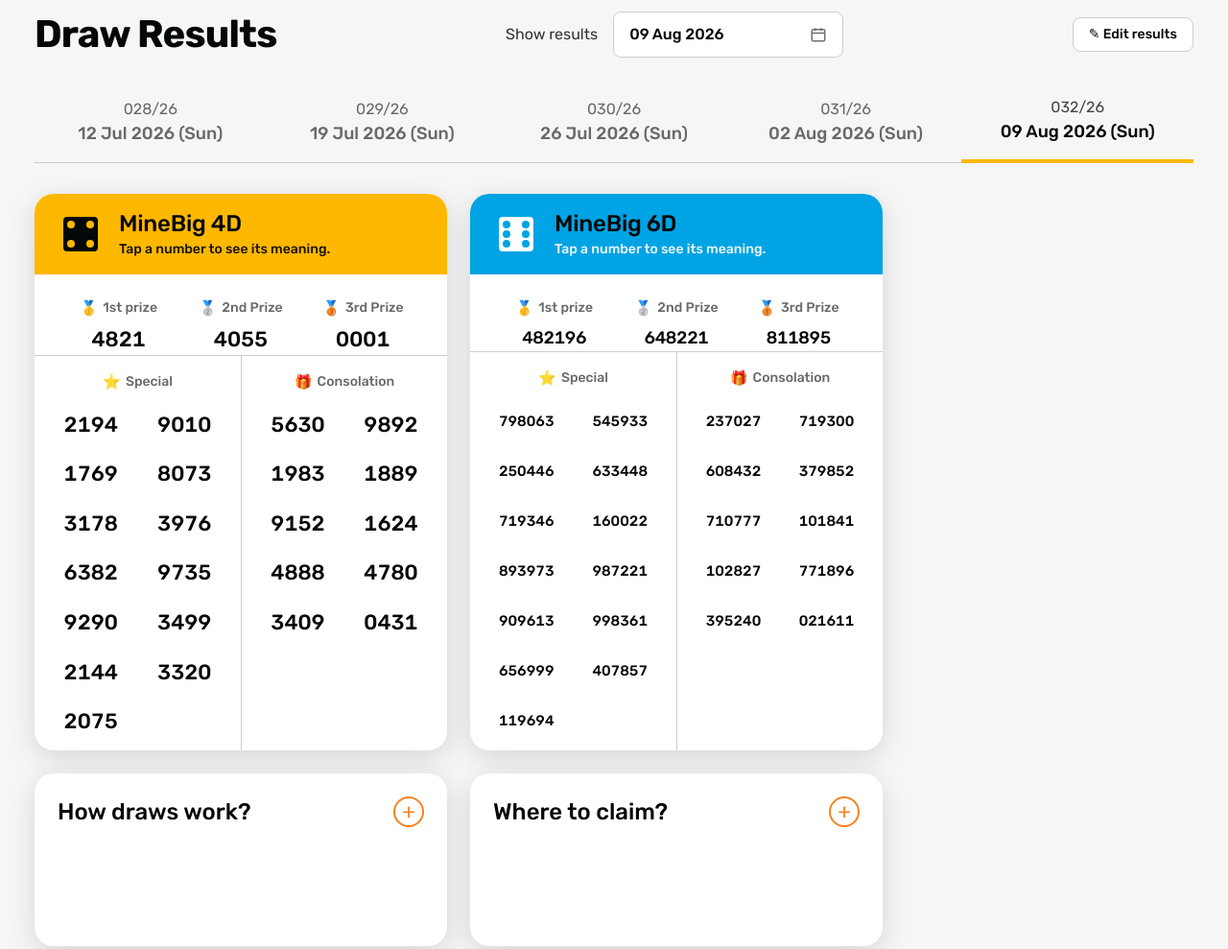
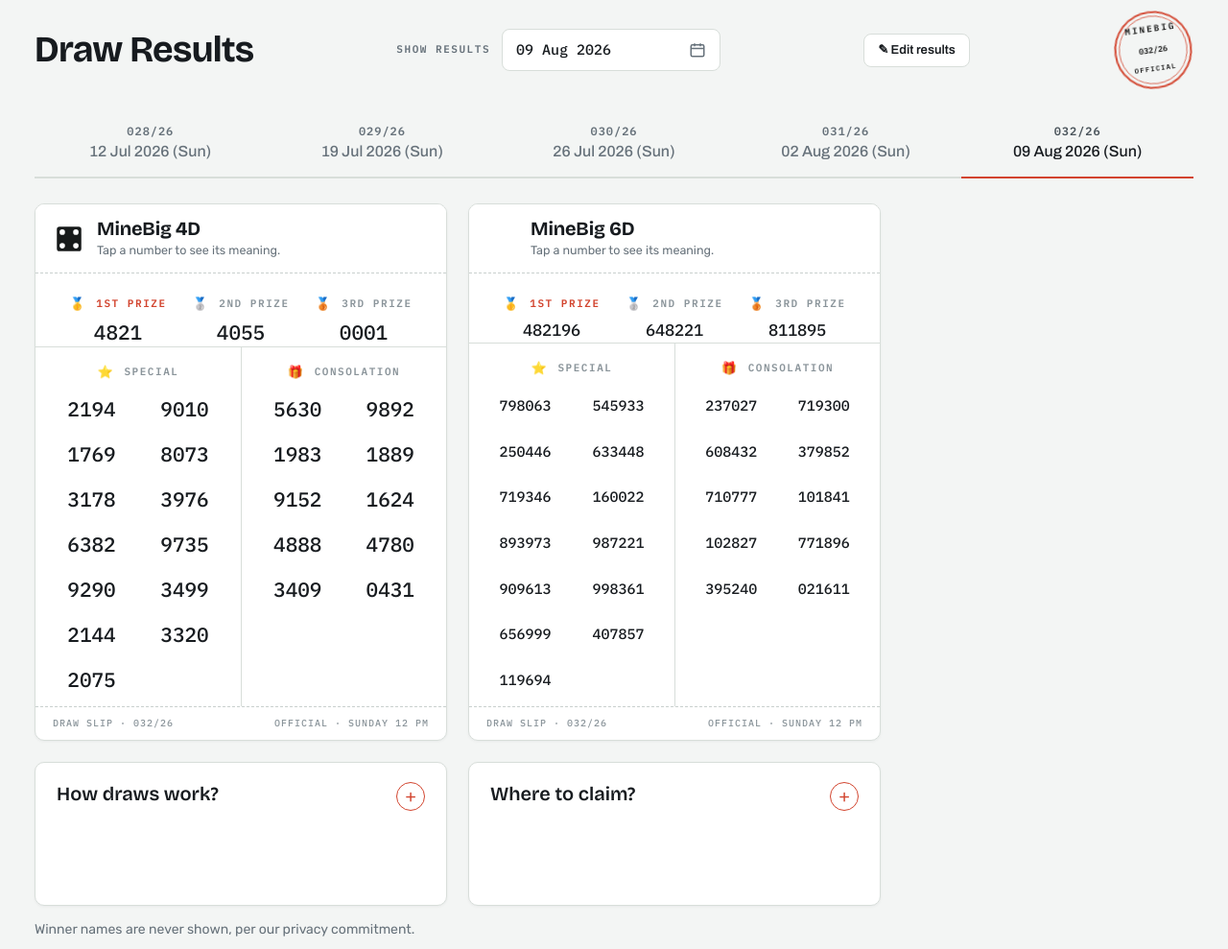
Before and after one commit to saksham-45/minebig, a website: page winning.html in a window 1280 px wide. Shown: the part 120-1109 px from the top of the page at 96% size. Drawn offline with nearby package versions, Linux system fonts and the light colour scheme.

Commit message:
Draw Slip identity: printed-slip results world with official stamp, paper/ink palette, Bricolage + Archivo + Plex Mono

```diff
--- a/css/style.css
+++ b/css/style.css
@@ -1229,68 +1229,103 @@
 .story .mag { color: var(--orange-deep); font-weight: 700; }
 
 /* ============================================================
-   Draw Results — ticket board
-   ============================================================ */
-body:has(.draw-page) { background: #f6f6f6; }
-.draw-page { padding-top: 28px; }
+   Draw Results — "Draw Slip" identity
+   The results page reads as an official printed slip: cool
+   thermal paper, ink type, tabular numbers, one red official
+   stamp. Both tickets stay exactly equal-sized and contained.
+   ============================================================ */
+body:has(.draw-page) { background: #F3F5F4; }
+.draw-page { padding-top: 26px; }
+
 .draw-head {
   display: flex;
   align-items: center;
   justify-content: space-between;
-  gap: 16px;
+  gap: 14px;
   flex-wrap: wrap;
 }
 .draw-title {
-  font-size: clamp(28px, 4vw, 40px);
+  font-family: "Bricolage Grotesque", "Archivo", sans-serif;
+  font-size: clamp(28px, 4vw, 38px);
   font-weight: 700;
-  line-height: 1.2;
-  color: var(--ink);
   letter-spacing: -0.02em;
-}
-
-.mb-datepicker { position: relative; display: flex; align-items: center; gap: 16px; }
-.mb-datepicker__label { font-size: 16px; color: var(--text); }
+  line-height: 1.1;
+  color: #171B1F;
+}
+
+/* signature: the official stamp */
+.mb-stamp {
+  display: grid;
+  place-items: center;
+  position: relative;
+  flex: 0 0 auto;
+  width: 84px;
+  height: 84px;
+  color: #D2442E;
+  transform: rotate(-8deg);
+  opacity: 0.92;
+}
+.mb-stamp svg { width: 100%; height: 100%; display: block; }
+@media (prefers-reduced-motion: no-preference) {
+  .mb-stamp { animation: stamp-in 0.24s cubic-bezier(0.2, 0.8, 0.3, 1.15) both; }
+}
+@keyframes stamp-in {
+  from { transform: rotate(-8deg) scale(1.3); opacity: 0; }
+  to { transform: rotate(-8deg) scale(1); opacity: 0.92; }
+}
+
+.mb-datepicker { position: relative; display: flex; align-items: center; gap: 12px; }
+.mb-datepicker__label {
+  font-family: "IBM Plex Mono", monospace;
+  font-size: 11px;
+  font-weight: 600;
+  letter-spacing: 0.14em;
+  text-transform: uppercase;
+  color: #66717A;
+}
 .mb-datepicker__btn {
   display: flex;
   align-items: center;
   justify-content: space-between;
-  gap: 12px;
-  width: 240px;
-  height: 48px;
-  padding: 0 16px;
-  border: 1px solid #cdcdcd;
+  gap: 10px;
+  width: 228px;
+  height: 44px;
+  padding: 0 14px;
+  border: 1px solid #D8DEDA;
   border-radius: 8px;
   background: #fff;
-  color: var(--ink);
-  font: 500 16px/1.2 var(--ff);
-}
-.mb-datepicker__icon { color: var(--dim); display: grid; place-items: center; }
+  color: #171B1F;
+  font: 500 15px/1.2 "IBM Plex Mono", monospace;
+}
+.mb-datepicker__btn:hover { border-color: #171B1F; }
+.mb-datepicker__icon { color: #66717A; display: grid; place-items: center; }
 .mb-cal {
   position: absolute;
   top: calc(100% + 8px);
   right: 0;
   z-index: 20;
   width: 300px;
-  padding: 16px;
-  background: #fff;
-  border-radius: 16px;
-  box-shadow: var(--shadow-md);
+  padding: 14px;
+  background: #fff;
+  border: 1px solid #D8DEDA;
+  border-radius: 10px;
+  box-shadow: 0 12px 32px rgba(23, 27, 31, 0.14);
 }
 .mb-cal__nav {
   display: flex;
   align-items: center;
   justify-content: space-between;
-  margin-bottom: 12px;
-  font-weight: 600;
-  color: var(--ink);
+  margin-bottom: 10px;
+  font: 600 14px/1 "IBM Plex Mono", monospace;
+  color: #171B1F;
 }
 .mb-cal__nav button {
-  width: 32px;
-  height: 32px;
+  width: 30px;
+  height: 30px;
   border: 0;
   background: transparent;
-  font-size: 22px;
-  color: var(--ink);
+  font-size: 20px;
+  color: #171B1F;
 }
 .mb-cal__grid {
   display: grid;
@@ -1298,119 +1333,159 @@
   gap: 4px;
   text-align: center;
 }
-.mb-cal__dow, .mb-cal__pad { font-size: 12px; color: var(--dim); padding: 6px 0; }
+.mb-cal__dow, .mb-cal__pad {
+  font-family: "IBM Plex Mono", monospace;
+  font-size: 11px;
+  color: #66717A;
+  padding: 6px 0;
+}
 .mb-cal__day {
   border: 0;
   background: transparent;
+  border-radius: 6px;
+  min-height: 32px;
+  font: 500 13px/1 "IBM Plex Mono", monospace;
+  color: #C4CBCF;
+}
+.mb-cal__day.is-draw { color: #171B1F; background: #EEF1EF; }
+.mb-cal__day.is-on { background: #171B1F; color: #fff; }
+.mb-cal__day:disabled { cursor: default; }
+
+.mb-edit-btn {
+  display: inline-flex;
+  align-items: center;
+  gap: 6px;
+  padding: 10px 14px;
+  border: 1px solid #D8DEDA;
   border-radius: 8px;
-  min-height: 34px;
-  font: 500 14px/1 var(--ff);
-  color: #bbb;
-}
-.mb-cal__day.is-draw { color: var(--ink); background: #fff8e1; }
-.mb-cal__day.is-on { background: var(--gold); color: var(--ink); }
-.mb-cal__day:disabled { cursor: default; }
+  background: #fff;
+  color: #171B1F;
+  font: 600 13px/1 "Archivo", sans-serif;
+  white-space: nowrap;
+}
+.mb-edit-btn:hover { border-color: #171B1F; }
 
 .mb-tabs {
-  margin-top: 40px;
+  margin-top: 34px;
   display: grid;
   grid-template-columns: repeat(5, 1fr);
   text-align: center;
 }
 .mb-tab {
-  padding: 0 12px 16px;
+  padding: 0 12px 14px;
   border: 0;
-  border-bottom: 1px solid #cdcdcd;
+  border-bottom: 2px solid #D8DEDA;
   background: transparent;
-  color: #686a6a;
+  color: #66717A;
   white-space: nowrap;
 }
-.mb-tab__code { display: block; font-size: 16px; line-height: 24px; }
-.mb-tab__date { display: block; font-weight: 500; font-size: 18px; line-height: 26px; }
-.mb-tab.is-on { border-bottom: 4px solid #ffb800; color: var(--ink); }
-.mb-tab.is-on .mb-tab__code { color: #454545; }
-.mb-tab.is-on .mb-tab__date { color: var(--ink); }
+.mb-tab__code {
+  display: block;
+  font: 600 12px/18px "IBM Plex Mono", monospace;
+  letter-spacing: 0.08em;
+}
+.mb-tab__date { display: block; font: 500 16px/24px "Archivo", sans-serif; }
+.mb-tab.is-on { border-bottom: 2px solid #D2442E; color: #171B1F; }
+.mb-tab.is-on .mb-tab__code { color: #4A545B; }
+.mb-tab.is-on .mb-tab__date { color: #171B1F; }
 
 .mb-meaning {
-  margin-top: 20px;
-  padding: 14px 18px;
-  background: #fff;
-  border-radius: 12px;
-  box-shadow: var(--shadow-sm);
-  color: var(--text);
+  margin-top: 18px;
+  padding: 12px 16px;
+  background: #fff;
+  border: 1px solid #D8DEDA;
+  border-radius: 8px;
+  color: #33383D;
+  font-size: 14px;
 }
 
 .draw-boards {
-  margin-top: 32px;
+  margin-top: 26px;
   display: grid;
   grid-template-columns: repeat(2, minmax(0, 430px));
-  gap: 24px;
+  gap: 22px;
   align-items: stretch;
   justify-content: start;
 }
+
 .mb-ticket {
   display: flex;
   flex-direction: column;
   width: 100%;
-  height: 580px;
-  background: #fff;
-  border-radius: 20px;
+  height: 560px;
+  background: #fff;
+  border: 1px solid #D8DEDA;
+  border-radius: 10px;
   overflow: hidden;
-  box-shadow: 0 8px 32px rgba(3, 0, 39, 0.10), 0 4px 24px rgba(3, 0, 39, 0.04);
+  box-shadow: 0 1px 3px rgba(23, 27, 31, 0.05);
 }
 .mb-ticket__head {
   display: flex;
   align-items: center;
-  gap: 16px;
-  height: 84px;
-  flex: 0 0 84px;
-  padding: 15px 24px;
-}
-.mb-ticket__head.is-4d { background: #ffb800; color: #040707; }
-.mb-ticket__head.is-6d { background: #00a3e3; color: #fff; }
+  gap: 12px;
+  height: 72px;
+  flex: 0 0 72px;
+  padding: 0 18px;
+  border-bottom: 1px dashed #C9D0CE;
+  background: #fff;
+}
 .mb-ticket__mark {
-  width: 48px;
-  height: 48px;
-  flex: 0 0 48px;
+  width: 34px;
+  height: 34px;
+  flex: 0 0 34px;
   object-fit: contain;
-}
-.mb-sym { font-size: 15px; vertical-align: -1px; margin-right: 2px; }
-.mb-ticket__name { font-size: 24px; font-weight: 500; line-height: 32px; }
-.mb-ticket__hint { font-size: 14px; font-weight: 500; line-height: 22px; opacity: 0.92; }
+  opacity: 0.92;
+}
+.mb-ticket__name {
+  font-family: "Bricolage Grotesque", "Archivo", sans-serif;
+  font-size: 20px;
+  font-weight: 700;
+  line-height: 1.1;
+  color: #171B1F;
+}
+.mb-ticket__hint { font-size: 12.5px; color: #66717A; margin-top: 2px; }
+.mb-ticket__slipcode {
+  margin-left: auto;
+  font: 500 10px/1.4 "IBM Plex Mono", monospace;
+  letter-spacing: 0.1em;
+  text-transform: uppercase;
+  color: #8A949A;
+  text-align: right;
+}
 .mb-ticket__top {
   display: flex;
   justify-content: space-between;
   flex: 0 0 auto;
-  padding: 24px 24px 16px;
-  border-bottom: 1px solid #cdcdcd;
+  padding: 22px 22px 14px;
+  border-bottom: 1px solid #D8DEDA;
 }
 .mb-prize { text-align: center; flex: 1; }
 .mb-prize__label, .mb-col__label {
-  color: #686a6a;
-  font-weight: 500;
-  font-size: 14px;
-  line-height: 22px;
-}
+  font-family: "IBM Plex Mono", monospace;
+  font-size: 11px;
+  font-weight: 600;
+  letter-spacing: 0.14em;
+  text-transform: uppercase;
+  color: #8A949A;
+  line-height: 18px;
+}
+.mb-prize:first-child .mb-prize__label { color: #D2442E; }
 .mb-col__label { text-align: center; }
-.mb-ticket__split {
-  display: flex;
-  flex: 1 1 auto;
-  min-height: 0;
-}
+.mb-ticket__split { display: flex; flex: 1 1 auto; min-height: 0; }
 .mb-col {
   width: 50%;
   padding: 16px 16px 8px;
   display: flex;
   flex-direction: column;
 }
-.mb-col + .mb-col { border-left: 1px solid #cdcdcd; }
+.mb-col + .mb-col { border-left: 1px solid #D8DEDA; }
 .mb-grid {
   display: grid;
   grid-template-columns: 1fr 1fr;
   grid-template-rows: repeat(7, 1fr);
   column-gap: 12px;
   row-gap: 8px;
-  margin-top: 12px;
+  margin-top: 10px;
   flex: 1;
 }
 .mb-num {
@@ -1421,8 +1496,8 @@
   min-width: 0;
   border: 0;
   background: transparent;
-  color: #040707;
-  font: 500 22px/1 var(--ff);
+  color: #171B1F;
+  font: 500 21px/1 "IBM Plex Mono", monospace;
   font-variant-numeric: tabular-nums;
   text-align: center;
   position: relative;
@@ -1431,59 +1506,77 @@
   overflow: hidden;
 }
 .mb-ticket:has(.is-6d) .mb-num { font-size: 15px; }
-.mb-ticket:has(.is-6d) .mb-prize .mb-num { font-size: 18px; letter-spacing: -0.02em; }
-
-
-
+.mb-ticket:has(.is-6d) .mb-prize .mb-num { font-size: 17px; letter-spacing: -0.01em; }
+.mb-sym { font-size: 13px; vertical-align: -1px; margin-right: 2px; }
 .mb-num::after {
   content: "";
   display: block;
   width: 0;
-  height: 2px;
+  height: 1px;
   position: absolute;
   left: 50%;
-  bottom: 0;
+  bottom: 4px;
   transform: translateX(-50%);
-  background: #040707;
-  transition: width 0.2s ease-in-out;
-}
-.mb-num:hover::after, .mb-num:focus-visible::after { width: 100%; }
-
+  background: #D2442E;
+  transition: width 0.18s ease-in-out;
+}
+.mb-num:hover::after, .mb-num:focus-visible::after { width: 70%; }
+.mb-ticket__foot {
+  margin-top: auto;
+  padding: 10px 18px;
+  border-top: 1px dashed #C9D0CE;
+  display: flex;
+  justify-content: space-between;
+  gap: 10px;
+  font: 500 10px/1.4 "IBM Plex Mono", monospace;
+  letter-spacing: 0.1em;
+  text-transform: uppercase;
+  color: #8A949A;
+}
 
 .mb-guide {
   display: flex;
   align-items: flex-start;
   justify-content: space-between;
-  min-height: 180px;
+  min-height: 150px;
   max-width: 430px;
-  padding: 24px;
-  border-radius: 20px;
-  background: #fff;
-  color: var(--ink);
-  box-shadow: 0 8px 32px rgba(3, 0, 39, 0.10), 0 4px 24px rgba(3, 0, 39, 0.04);
-}
+  padding: 20px 22px;
+  border: 1px solid #D8DEDA;
+  border-radius: 10px;
+  background: #fff;
+  color: #171B1F;
+  box-shadow: 0 1px 3px rgba(23, 27, 31, 0.05);
+}
+.mb-guide:hover { color: #171B1F; border-color: #171B1F; }
+.mb-guide__title {
+  font-family: "Bricolage Grotesque", "Archivo", sans-serif;
+  font-size: 20px;
+  font-weight: 600;
+  line-height: 1.2;
+}
+.mb-guide__plus {
+  width: 30px;
+  height: 30px;
+  border-radius: 50%;
+  border: 1.5px solid #D2442E;
+  color: #D2442E;
+  display: grid;
+  place-items: center;
+  font-size: 18px;
+  line-height: 1;
+  flex: 0 0 30px;
+}
+
+.draw-page .note { color: #66717A; }
 
 /* ---- draw results editor (simple text entry) ---- */
-.mb-edit-btn {
-  display: inline-flex;
-  align-items: center;
-  gap: 6px;
-  padding: 10px 16px;
-  border: 1px solid #cdcdcd;
-  border-radius: 8px;
-  background: #fff;
-  color: var(--ink);
-  font: 500 14px/1 var(--ff);
-  white-space: nowrap;
-}
-.mb-edit-btn:hover { border-color: var(--gold); background: #fff8e1; }
 .draw-editor {
-  margin-top: 24px;
-  padding: 20px 24px 24px;
-  border: 1px solid var(--line);
-  border-radius: 16px;
-  background: #fff;
-  box-shadow: var(--shadow-md);
+  margin-top: 22px;
+  padding: 18px 22px 22px;
+  border: 1px solid #D8DEDA;
+  border-radius: 10px;
+  background: #fff;
+  box-shadow: 0 1px 3px rgba(23, 27, 31, 0.05);
   max-width: 880px;
 }
 .draw-editor__head {
@@ -1492,30 +1585,35 @@
   justify-content: space-between;
   gap: 12px;
 }
-.draw-editor__head h2 { font-size: 20px; font-weight: 800; }
+.draw-editor__head h2 {
+  font-family: "Bricolage Grotesque", "Archivo", sans-serif;
+  font-size: 19px;
+  font-weight: 700;
+  color: #171B1F;
+}
 .draw-editor__x {
-  width: 34px;
-  height: 34px;
+  width: 32px;
+  height: 32px;
   border: 0;
-  border-radius: 50%;
-  background: var(--paper-2);
-  font-size: 20px;
+  border-radius: 6px;
+  background: #F3F5F4;
+  font-size: 18px;
   line-height: 1;
-  color: var(--ink);
+  color: #171B1F;
 }
 .draw-editor__hint {
   margin: 8px 0 0;
-  color: var(--dim);
-  font-size: 14px;
+  color: #66717A;
+  font-size: 13.5px;
   line-height: 1.6;
 }
 .draw-editor__hint code {
-  font-family: var(--mono);
-  background: var(--paper-2);
-  border: 1px solid var(--line);
-  border-radius: 6px;
+  font-family: "IBM Plex Mono", monospace;
+  background: #F3F5F4;
+  border: 1px solid #D8DEDA;
+  border-radius: 5px;
   padding: 1px 6px;
-  font-size: 12.5px;
+  font-size: 12px;
 }
 .draw-editor textarea {
   width: 100%;
@@ -1524,17 +1622,22 @@
   max-height: 320px;
   resize: vertical;
   overflow: auto;
-  font-family: var(--mono);
+  font-family: "IBM Plex Mono", monospace;
   font-size: 13px;
   line-height: 1.55;
+  border: 1px solid #D8DEDA;
+  border-radius: 8px;
+  padding: 10px;
+  color: #171B1F;
   tab-size: 2;
   white-space: pre;
   word-wrap: normal;
   overflow-wrap: normal;
 }
+.draw-editor textarea:focus { border-color: #171B1F; outline: none; }
 .draw-editor__status { margin-top: 10px; font-size: 13.5px; font-weight: 600; }
-.draw-editor__status.is-err { color: var(--red-deep); }
-.draw-editor__status.is-ok { color: #087a47; }
+.draw-editor__status.is-err { color: #C03723; }
+.draw-editor__status.is-ok { color: #1F6E4A; }
 .draw-editor__actions {
   display: flex;
   gap: 10px;
@@ -1542,38 +1645,26 @@
   flex-wrap: wrap;
 }
 .draw-editor__actions .btn { margin-top: 0; }
-.mb-guide:hover { color: var(--ink); }
-.mb-guide__title { font-size: 24px; font-weight: 500; line-height: 32px; }
-.mb-guide__plus {
-  width: 32px;
-  height: 32px;
-  border-radius: 50%;
-  border: 2px solid var(--orange);
-  color: var(--orange);
-  display: grid;
-  place-items: center;
-  font-size: 22px;
-  line-height: 1;
-  flex: 0 0 32px;
-}
 
 @media (max-width: 900px) {
   .draw-boards { grid-template-columns: minmax(0, 430px); justify-content: center; }
   .mb-tabs { display: flex; overflow-x: auto; }
-  .mb-tab { min-width: 160px; }
-  .mb-tab__date { font-size: 16px; }
-  .draw-title { font-size: 22px; }
+  .mb-tab { min-width: 150px; }
+  .mb-tab__date { font-size: 15px; }
+  .draw-title { font-size: 24px; }
+  .mb-stamp { width: 62px; height: 62px; }
   .mb-ticket { height: 560px; }
-  .mb-ticket__name { font-size: 18px; line-height: 26px; }
   .mb-grid { column-gap: 14px; }
 }
 
 @media (max-width: 640px) {
   .draw-head { gap: 10px; }
+  .mb-datepicker__label { display: none; }
   .mb-datepicker__btn { width: 168px; }
-  .mb-edit-btn { padding: 10px 12px; }
-  .mb-ticket__top { padding: 20px 16px 14px; }
+  .mb-edit-btn { padding: 9px 11px; font-size: 12px; }
+  .mb-ticket__top { padding: 18px 14px 12px; }
   .mb-col { padding: 12px 10px 6px; }
+  .mb-ticket__head { padding: 0 14px; }
 }
 
 /* ============================================================
--- a/js/winning.js
+++ b/js/winning.js
@@ -50,6 +50,10 @@
           <div class="mb-grid">${board.consolation.map(numBtn).join("")}</div>
         </div>
       </div>
+      <p class="mb-ticket__foot">
+        <span>Draw slip · ${escapeHtml(MINEBIG.drawCode(board.date))}</span>
+        <span>Official · Sunday 12 PM</span>
+      </p>
     `;
   }
 
@@ -83,6 +87,8 @@
       renderBoard(ticket4, boardOn(boards4, selected), MINEBIG.GAMES[0]);
       renderBoard(ticket6, boardOn(boards6, selected), MINEBIG.GAMES[1]);
       if (dateField) dateField.textContent = MINEBIG.formatShortDate(selected);
+      const stampCode = byId("stamp-code");
+      if (stampCode) stampCode.textContent = MINEBIG.drawCode(selected);
       if (tabs) {
         tabs.querySelectorAll(".mb-tab").forEach((btn) => {
           const on = btn.dataset.date === selected;
--- a/winning.html
+++ b/winning.html
@@ -7,6 +7,7 @@
   <link rel="preconnect" href="https://fonts.googleapis.com">
   <link rel="preconnect" href="https://fonts.gstatic.com" crossorigin>
   <link href="https://fonts.googleapis.com/css2?family=Rubik:ital,wght@0,300..900;1,300..900&display=swap" rel="stylesheet">
+  <link href="https://fonts.googleapis.com/css2?family=Bricolage+Grotesque:opsz,wght@12..96,500..800&family=Archivo:wght@400;500;600;700&family=IBM+Plex+Mono:wght@400;500;600&display=swap" rel="stylesheet">
 <link rel="stylesheet" href="css/style.css">
 </head>
 <body>
@@ -134,6 +135,15 @@
       </div>
     </div>
     <button type="button" class="mb-edit-btn" id="draw-edit-btn" aria-label="Edit draw results">✎ Edit results</button>
+    <span class="mb-stamp" id="draw-stamp" aria-hidden="true">
+      <svg viewBox="0 0 100 100">
+        <circle cx="50" cy="50" r="47" fill="none" stroke="currentColor" stroke-width="2.5"/>
+        <circle cx="50" cy="50" r="42" fill="none" stroke="currentColor" stroke-width="1"/>
+        <text x="50" y="27" text-anchor="middle" font-family="IBM Plex Mono, monospace" font-size="11" font-weight="600" letter-spacing="2.5">MINEBIG</text>
+        <text x="50" y="76" text-anchor="middle" font-family="IBM Plex Mono, monospace" font-size="8.5" font-weight="600" letter-spacing="1.5">OFFICIAL</text>
+        <text id="stamp-code" x="50" y="54" text-anchor="middle" font-family="IBM Plex Mono, monospace" font-size="10" font-weight="600">—</text>
+      </svg>
+    </span>
   </div>
 
   <div class="draw-editor" id="draw-editor" hidden>
```
